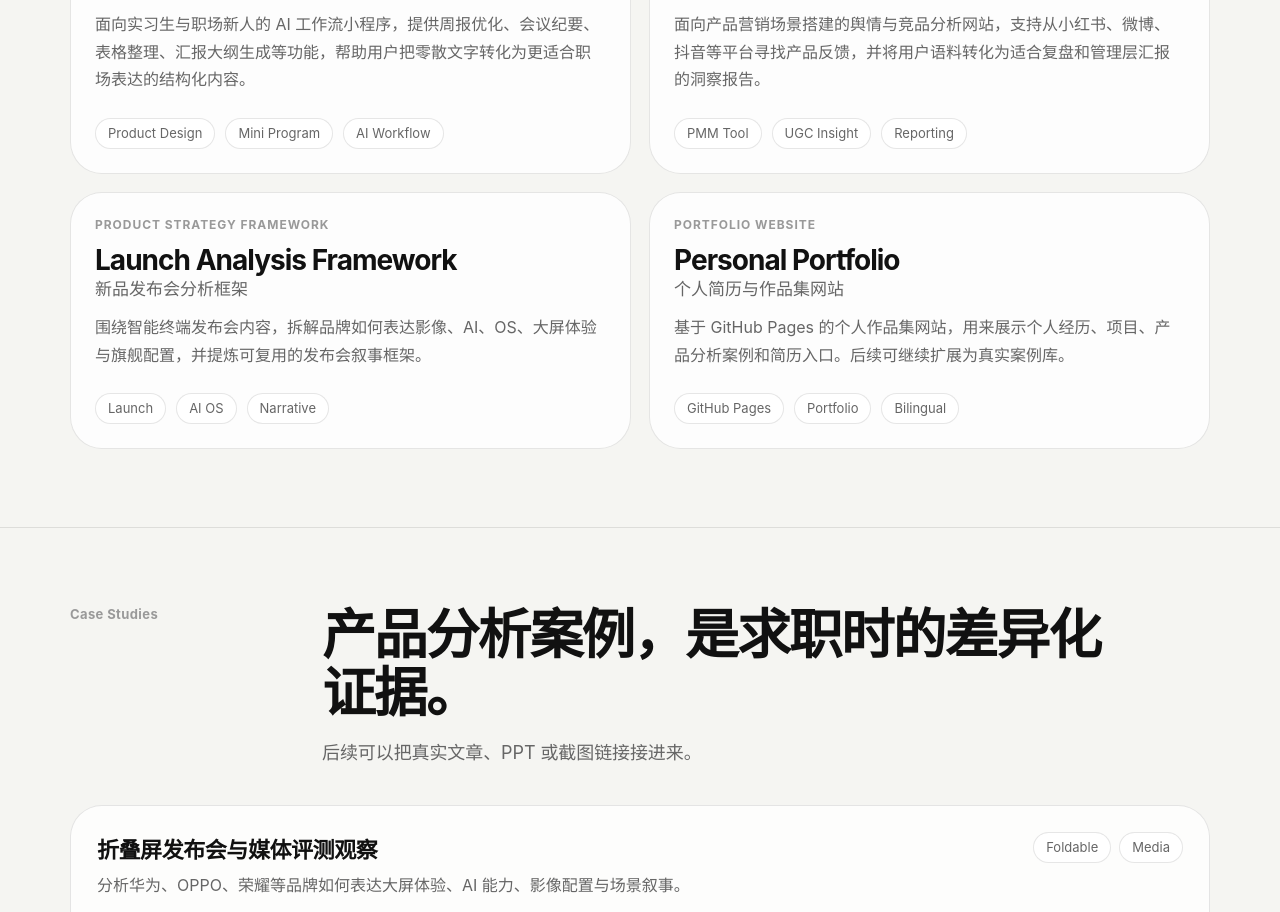
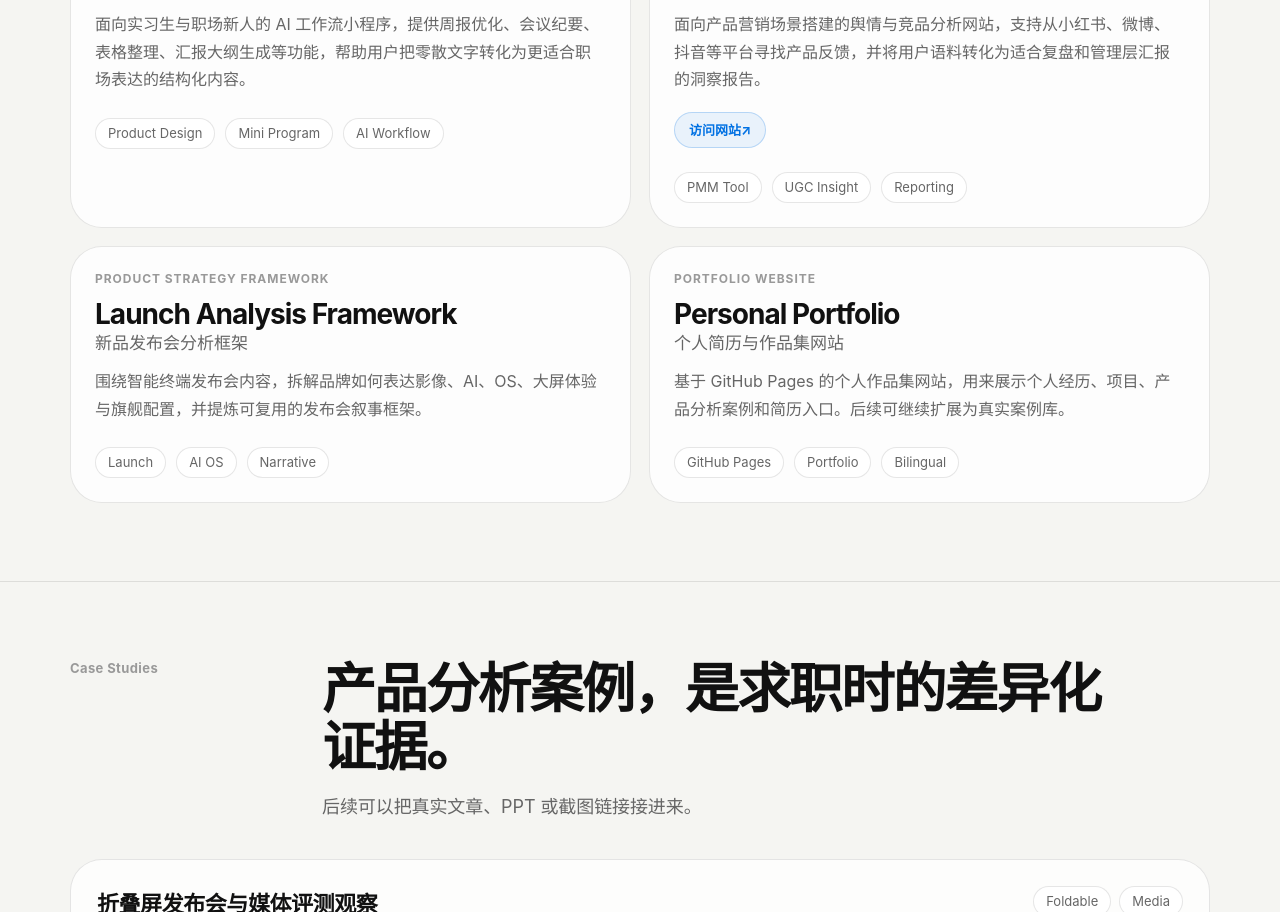
Before and after one commit to Shawn-cyber666/shawn-portfolio, a plain HTML site: page index.html in a window 1280 px wide. Shown: the part 3230-4142 px from the top of the page. Drawn offline with Linux system fonts and the light colour scheme.

Commit message:
Update index.html

```diff
--- a/index.html
+++ b/index.html
@@ -616,6 +616,27 @@
       font-size: 16px;
     }
 
+    .project-links {
+      margin-top: 18px;
+      display: flex;
+      flex-wrap: wrap;
+      gap: 10px;
+    }
+
+    .project-link {
+      display: inline-flex;
+      align-items: center;
+      justify-content: center;
+      min-height: 36px;
+      padding: 0 14px;
+      border-radius: 999px;
+      background: var(--accent-soft);
+      color: var(--accent);
+      font-size: 13px;
+      font-weight: 650;
+      border: 1px solid color-mix(in srgb, var(--accent) 22%, transparent);
+    }
+
     .case-list {
       border: 1px solid var(--line);
       border-radius: var(--radius-lg);
@@ -905,11 +926,11 @@
       </h1>
       <p>
         <span class="zh">我是李翔，关注智能终端、用户洞察与新品发布表达。目前在 vivo 参与新品功能卖点包装、发布会框架搭建、物料评审、竞品发布会跟踪与舆情用户分析。</span>
-        <span class="en">I am Shawn Lee, focused on consumer technology, user insight, and product launch communication. At vivo, I support feature packaging, launch framework building, material review, competitor tracking, and user opinion analysis.</span>
+        <span class="en">I work at the intersection of product marketing, consumer insight, and AI workflow design, with a focus on smartphone launches, product narratives, and user feedback analysis. At vivo, I support feature packaging, launch frameworks, material review, competitor tracking, and opinion analysis.</span>
       </p>
       <div class="hero-actions">
         <a class="btn" href="#projects"><span class="zh">查看项目</span><span class="en">View Projects</span></a>
-        <a class="btn secondary" href="resume.pdf" target="_blank" rel="noopener"><span class="zh">打开简历</span><span class="en">Open Resume</span></a>
+        <a class="btn secondary" href="resume.pdf" target="_blank" rel="noopener"><span class="zh">打开简历</span><span class="en">View Chinese Resume</span></a>
       </div>
 
       <div class="intro-card">
@@ -958,13 +979,13 @@
         <div class="section-head">
           <div class="eyebrow">About</div>
           <div>
-            <h2 class="section-title"><span class="zh">一个更偏产品视角的复合型候选人。</span><span class="en">A product-minded candidate with hands-on execution.</span></h2>
+            <h2 class="section-title"><span class="zh">一个更偏产品视角的复合型候选人。</span><span class="en">A product-minded builder connecting insight, narrative, and tools.</span></h2>
             <p class="section-desc"><span class="zh">简历负责证明经历，作品集负责证明判断方式。</span><span class="en">A resume shows what I have done. A portfolio shows how I think.</span></p>
           </div>
         </div>
         <p class="about-copy">
           <span class="zh">我的经历并不是单一的技术或营销路径，而是从旅游管理、服务体验、活动执行，逐步延伸到智能终端产品营销与 AI 工具搭建。我更在意三个问题：用户真正感知到什么，产品价值应该如何表达，以及如何用工具把分散信息转化为可汇报、可决策的结论。</span>
-          <span class="en">My path combines tourism management, service experience, project execution, consumer technology marketing, and AI tool building. I care about three questions: what users truly notice, how product value should be communicated, and how tools can turn scattered information into decision-ready insight.</span>
+          <span class="en">My background connects service experience, project execution, consumer technology marketing, and AI tool building. I use a product lens to understand what users notice, how value should be communicated, and how scattered feedback can become decision-ready insight.</span>
         </p>
         <div class="chips">
           <span class="chip">Product Marketing</span>
@@ -1040,7 +1061,7 @@
             </div>
             <div class="project-type">WeChat Mini Program</div>
             <h3>Trainee Lab<span>智能工作流工具台</span></h3>
-            <p><span class="zh">面向实习生与职场新人的 AI 工作流小程序，提供周报优化、会议纪要、表格整理、汇报大纲生成等功能，帮助用户把零散文字转化为更适合职场表达的结构化内容。</span><span class="en">An AI workflow mini program for interns and young professionals. It helps transform rough notes into structured weekly reports, meeting minutes, tables, and presentation outlines.</span></p>
+            <p><span class="zh">面向实习生与职场新人的 AI 工作流小程序，提供周报优化、会议纪要、表格整理、汇报大纲生成等功能，帮助用户把零散文字转化为更适合职场表达的结构化内容。</span><span class="en">An AI workflow product prototype for interns and young professionals. It helps transform rough notes into structured weekly reports, meeting minutes, tables, and presentation outlines.</span></p>
             <div class="chips"><span class="chip">Product Design</span><span class="chip">Mini Program</span><span class="chip">AI Workflow</span></div>
           </article>
 
@@ -1052,6 +1073,9 @@
             <div class="project-type">Streamlit Website</div>
             <h3>Strategy Hub<span>终端产品全维度研判平台</span></h3>
             <p><span class="zh">面向产品营销场景搭建的舆情与竞品分析网站，支持从小红书、微博、抖音等平台寻找产品反馈，并将用户语料转化为适合复盘和管理层汇报的洞察报告。</span><span class="en">A product opinion and competitor analysis platform for product marketing. It turns scattered UGC into structured insight reports for product review and executive communication.</span></p>
+            <div class="project-links">
+              <a class="project-link" href="https://sentiment-analysis-tool-crmjjevyehgry45eh9wq37.streamlit.app" target="_blank" rel="noopener"><span class="zh">访问网站</span><span class="en">Visit Site</span> ↗</a>
+            </div>
             <div class="chips"><span class="chip">PMM Tool</span><span class="chip">UGC Insight</span><span class="chip">Reporting</span></div>
           </article>
 
@@ -1141,7 +1165,7 @@
           <p><span class="zh">如果你正在看我的简历，也可以通过这个网站快速了解我的项目、分析方式与职业兴趣。</span><span class="en">If you are reviewing my resume, this website gives a quick view of my projects, thinking style, and career interests.</span></p>
           <div class="hero-actions">
             <a class="btn" href="mailto:x_222324@163.com"><span class="zh">发送邮件</span><span class="en">Email Me</span></a>
-            <a class="btn secondary" href="resume.pdf" target="_blank" rel="noopener"><span class="zh">打开简历</span><span class="en">Open Resume</span></a>
+            <a class="btn secondary" href="resume.pdf" target="_blank" rel="noopener"><span class="zh">打开简历</span><span class="en">View Chinese Resume</span></a>
           </div>
         </div>
       </div>
```
